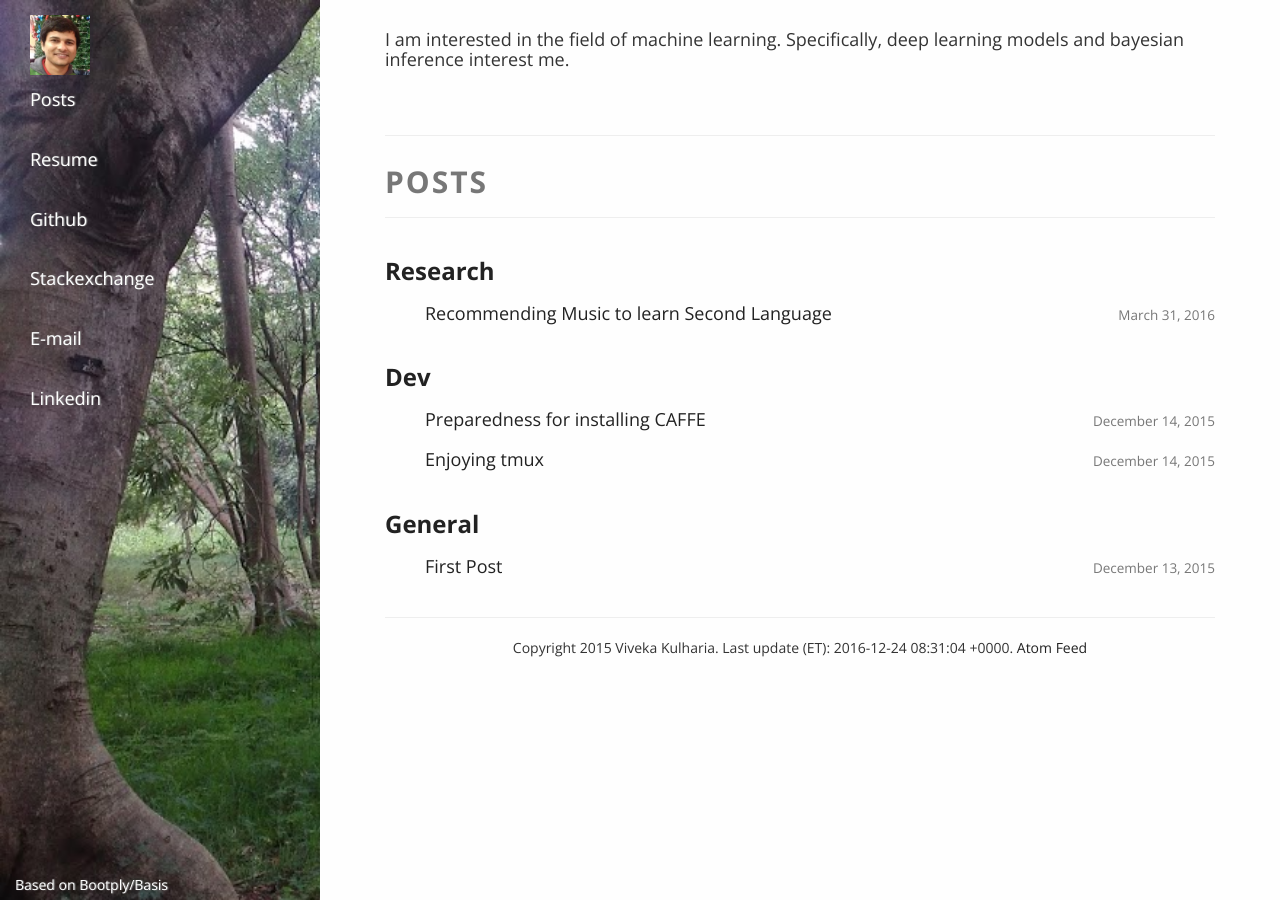
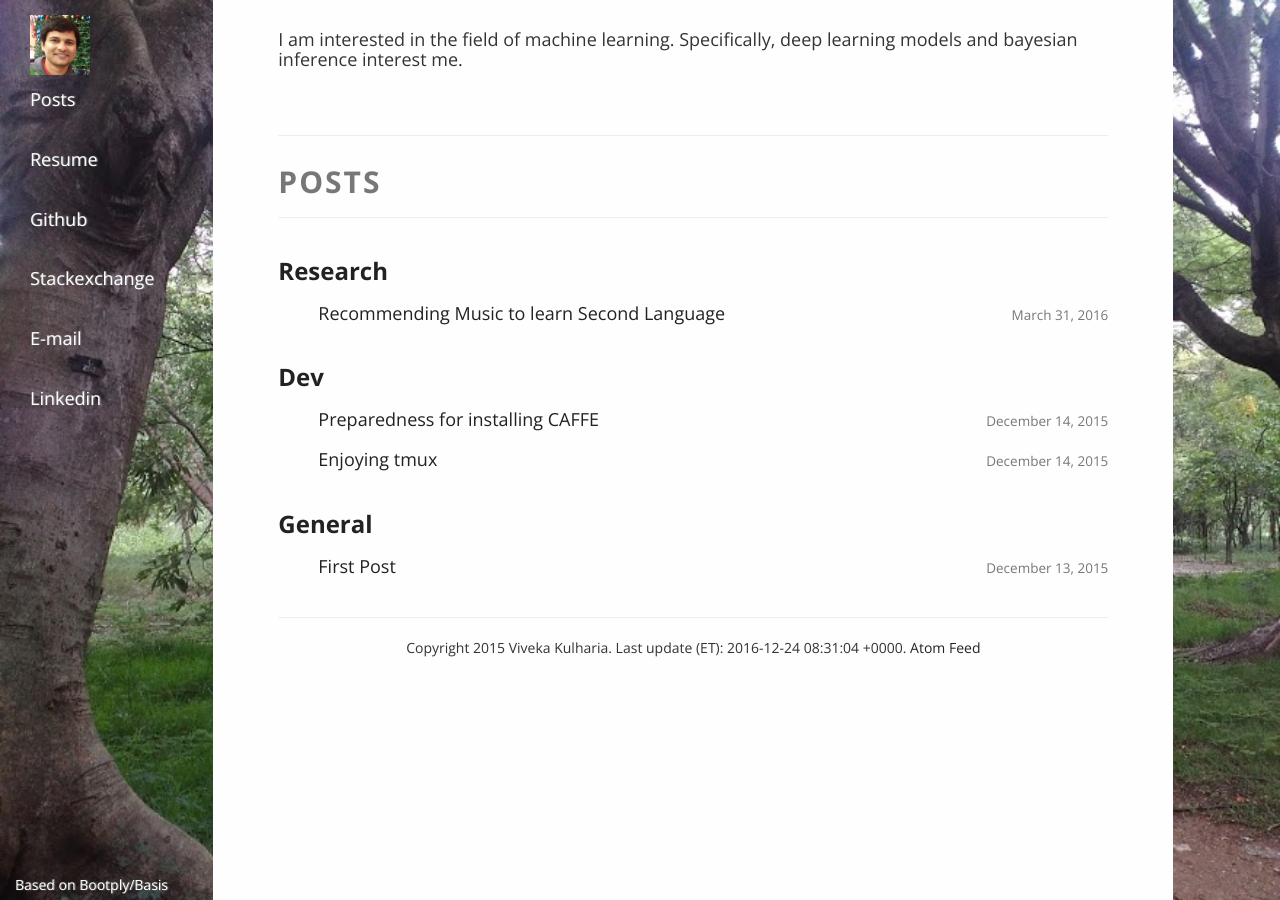
Before and after one commit to vivkul/vivkul.github.io, a Jekyll site: the page built from index.md, in a window 1280 px wide. Built offline with Jekyll 4.4.1, drawn with Linux system fonts in a browser that asks for light colours; nearby versions of some CDN libraries.

Commit message:
Update navbar.html

```diff
--- a/_includes/navbar.html
+++ b/_includes/navbar.html
@@ -1,4 +1,4 @@
-<div class="column col-sm-3" id="sidebar">
+<div class="column col-sm-2" id="sidebar">
     <a class="logo" href="/"><img src="/static/images/me.jpg" alt="T" width="60" height="60"></a>
     <ul class="nav">
         <li><a href="#posts"><h4>Posts</h4></a></li>
```
